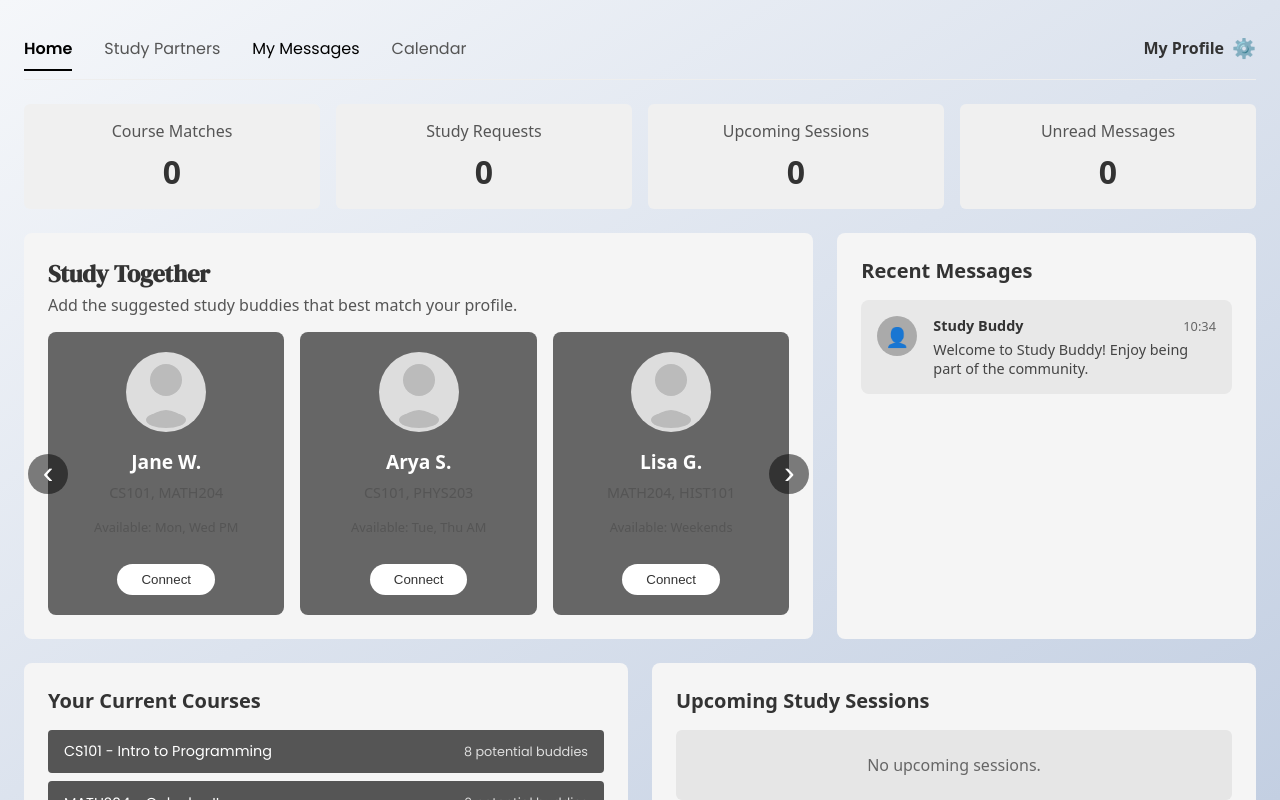
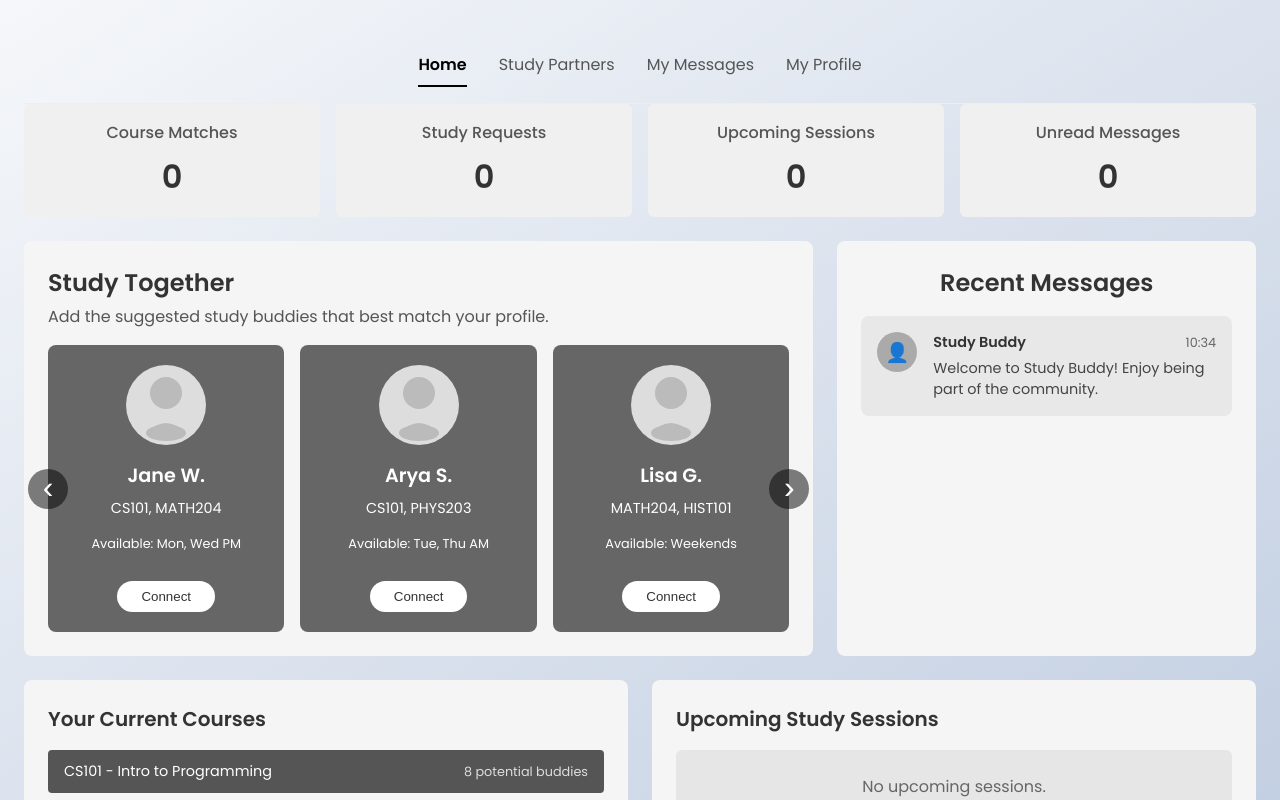
Before and after one commit to drrecaj1/StudyBuddy, a Next.js app in the folder studybuddy/: page /dashboard in a window 1280 px wide. Built offline with nearby package versions, Linux system fonts and the light colour scheme.

Commit message:
fixed header & last small css details fixed

```diff
--- a/studybuddy/src/pages/dashboard.js
+++ b/studybuddy/src/pages/dashboard.js
@@ -22,13 +22,13 @@ export default function Dashboard() {
                                 My Messages
                             </Link><
                         /li>
-                        <li>Calendar</li>
+                        <li>My Profile</li>
                     </ul>
                 </nav>
-                <div className={styles.profile}>
-                    <span>My Profile</span>
-                    <span className={styles.gear}>⚙️</span>
-                </div>
+                {/*<div className={styles.profile}>*/}
+                {/*    <span>My Profile</span>*/}
+                {/*    <span className={styles.gear}>⚙️</span>*/}
+                {/*</div>*/}
             </header>
 
             <main className={styles.mainContent}>
--- a/studybuddy/src/styles/Dashboard.module.css
+++ b/studybuddy/src/styles/Dashboard.module.css
@@ -1,6 +1,6 @@
 .dashboardContainer {
     padding: 1.5rem;
-    font-family: system-ui, -apple-system, BlinkMacSystemFont, sans-serif;
+    font-family: var(--font-poppins), sans-serif;
     max-width: 1300px;
     margin: 0 auto;
     color: #333;
@@ -11,18 +11,20 @@
 /* Header & Navigation */
 .header {
     display: flex;
-    justify-content: space-between;
-    text-align: center;
-    margin-bottom: 1.5rem;
-    padding-bottom: 0.5rem;
+    justify-content: space-between; /* pushes items to far left & right */
+    align-items: center !important;
+    max-width: 1200px;  /* or 100% if you want full width */
+    margin: 0 auto !important;     /* centers the whole header horizontally */
+    padding: 1rem 2rem; /* spacing inside */
     border-bottom: 1px solid #eee;
-
 }
 
 .nav {
     display: flex;
     flex: 1;
+    justify-content: center; /* THIS centers the <ul> horizontally */
 }
+
 
 .nav ul {
     display: flex;
@@ -45,25 +47,15 @@
     border-bottom: 2px solid #000;
 }
 
-.profile {
-    display: flex;
-    align-items: center;
-    gap: 0.5rem;
-    font-weight: bold;
-}
-
-.gear {
-    font-size: 1.2rem;
-}
-
 .navLink {
     text-decoration: none;
-    color: black; /* or any color you want */
+    color: inherit; /* or any color you want */
 }
 
 .navLink:hover {
-    color: #0070f3; /* optional hover effect */
+    color: #000000; /* optional hover effect */
 }
+
 
 /* Stats Container */
 .statsContainer {
@@ -111,6 +103,7 @@
     margin-top: 0;
     margin-bottom: 0.25rem;
     font-size: 1.5rem;
+    font-family: Poppins;
 }
 
 .studyTogether p {
@@ -205,13 +198,14 @@
 .buddyCourses {
     font-size: 0.9rem;
     margin: 0.25rem 0;
-    color: rgba(255, 255, 255, 0.85);
+    /*color: rgba(255, 255, 255, 0.85);*/
+    color: white !important;
 }
 
 .buddyAvailability {
     font-size: 0.8rem;
     margin: 0.25rem 0;
-    color: rgba(255, 255, 255, 0.7);
+    color: white !important;
 }
 
 .connectBtn {
@@ -235,8 +229,9 @@
 
 .messages h3 {
     margin-top: 0;
+    text-align: center;
     margin-bottom: 1rem;
-    font-size: 1.25rem;
+    font-size: 1.5rem;
 }
 
 .messageItem {
--- a/studybuddy/src/styles/Messages.module.css
+++ b/studybuddy/src/styles/Messages.module.css
@@ -1,7 +1,7 @@
 /* src/styles/Messages.module.css */
 .messagesContainer {
     padding: 2rem;
-    font-family: sans-serif;
+    font-family: var(--font-poppins), sans-serif;
     height: 90vh;
     display: flex;
     flex-direction: column;
@@ -43,24 +43,15 @@
     border-bottom: 2px solid #000;
 }
 
-.profile {
-    /*display: flex;*/
-    /*gap: 0.5rem;*/
-    font-weight: bold;
-    margin-left: auto;
-}
 
-.gear {
-    font-size: 1.2rem;
-}
 
 .navLink {
     text-decoration: none;
-    color: black; /* or any color you want */
+    color: inherit; /* or any color you want */
 }
 
 .navLink:hover {
-    color: #0070f3; /* optional hover effect */
+    color: #000000; /* optional hover effect */
 }
 
 
@@ -69,16 +60,6 @@
 /*    text-decoration: underline;*/
 /*    color: #000 !important;*/
 /*}*/
-
-.profile {
-    display: flex;
-    align-items: center;
-    gap: 0.5rem;
-}
-
-.gear {
-    font-size: 1.2rem;
-}
 
 .mainContent {
     flex: 1;
```
Also changed, not shown: studybuddy/src/pages/messages.js (+2 -6 lines).
